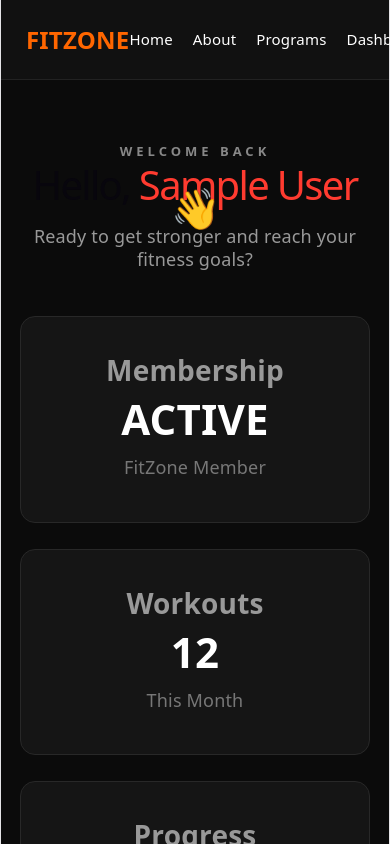
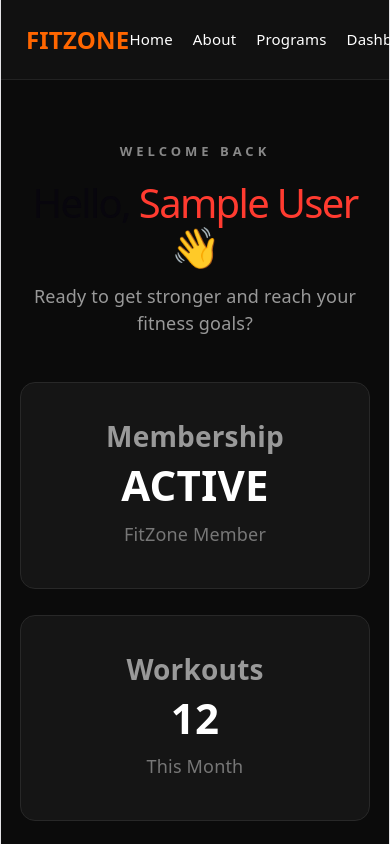
Before and after one commit to Maansead12/Gym-website, a React (Vite) app: page /dashboard in a window 390 px wide. Shown: the top 844 px of the page. Built offline with nearby package versions, Linux system fonts and the light colour scheme; sample sign-in values are in the browser's storage.

Commit message:
Improve dashboard and authenticated navbar

```diff
--- a/src/pages/Dashboard.css
+++ b/src/pages/Dashboard.css
@@ -20,11 +20,12 @@
     font-size: 13px;
     font-weight: 700;
     letter-spacing: 4px;
-    margin-bottom: 10px;
+    margin: 0 0 18px;
 }
 
 .dashboard-welcome h1 {
     font-size: 60px;
+    line-height: 1.1;
     margin: 0;
     font-weight: 500;
 }
@@ -36,8 +37,11 @@
 .dashboard-welcome p:last-child {
     color: #999;
     font-size: 18px;
-    margin-top: 5px;
+    line-height: 1.5;
+    margin: 18px 0 0;
 }
+
+/* DASHBOARD CARDS */
 
 .dashboard-cards {
     display: grid;
@@ -69,6 +73,8 @@
     font-size: 18px;
     margin-top: 15px;
 }
+
+/* RECENT ACTIVITY */
 
 .dashboard-activity {
     margin-top: 65px;
@@ -109,6 +115,8 @@
     color: #777;
 }
 
+/* MOBILE */
+
 @media (max-width: 800px) {
     .dashboard-content {
         width: 90%;
@@ -119,6 +127,10 @@
         font-size: 40px;
     }
 
+    .dashboard-welcome p:last-child {
+        margin-top: 14px;
+    }
+
     .dashboard-cards {
         grid-template-columns: 1fr;
         margin-top: 45px;
```
